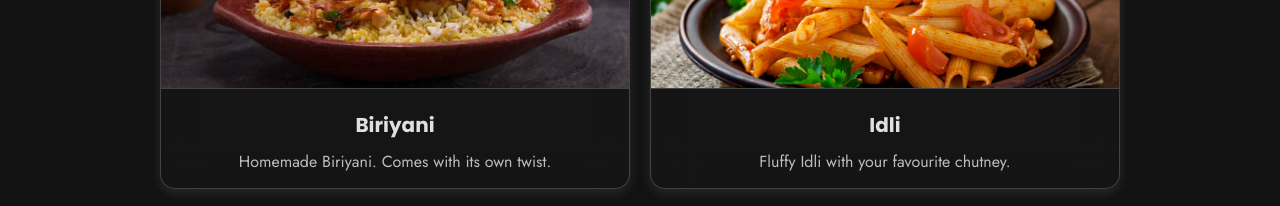
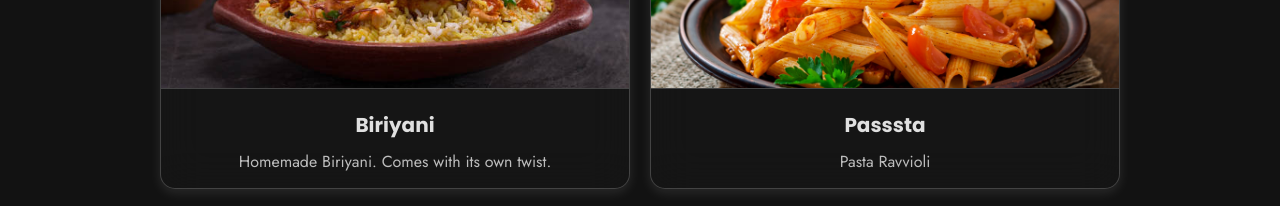
Before and after one commit to ELLXN07/cooknet, a plain HTML site: page index.html in a window 1280 px wide. Shown: the part 822-1028 px from the top of the page. Drawn offline with Linux system fonts and the light colour scheme.

Commit message:
Update index.html

```diff
--- a/index.html
+++ b/index.html
@@ -52,8 +52,8 @@
             <div class="special-card">
                 <img src="pasta.jpg" alt="Idli">
                 <div class="special-text">
-                    <h3>Idli</h3>
-                    <p>Fluffy Idli with your favourite chutney.</p>
+                    <h3>Passsta</h3>
+                    <p>Pasta Ravvioli</p>
                 </div>
             </div>
 
```
